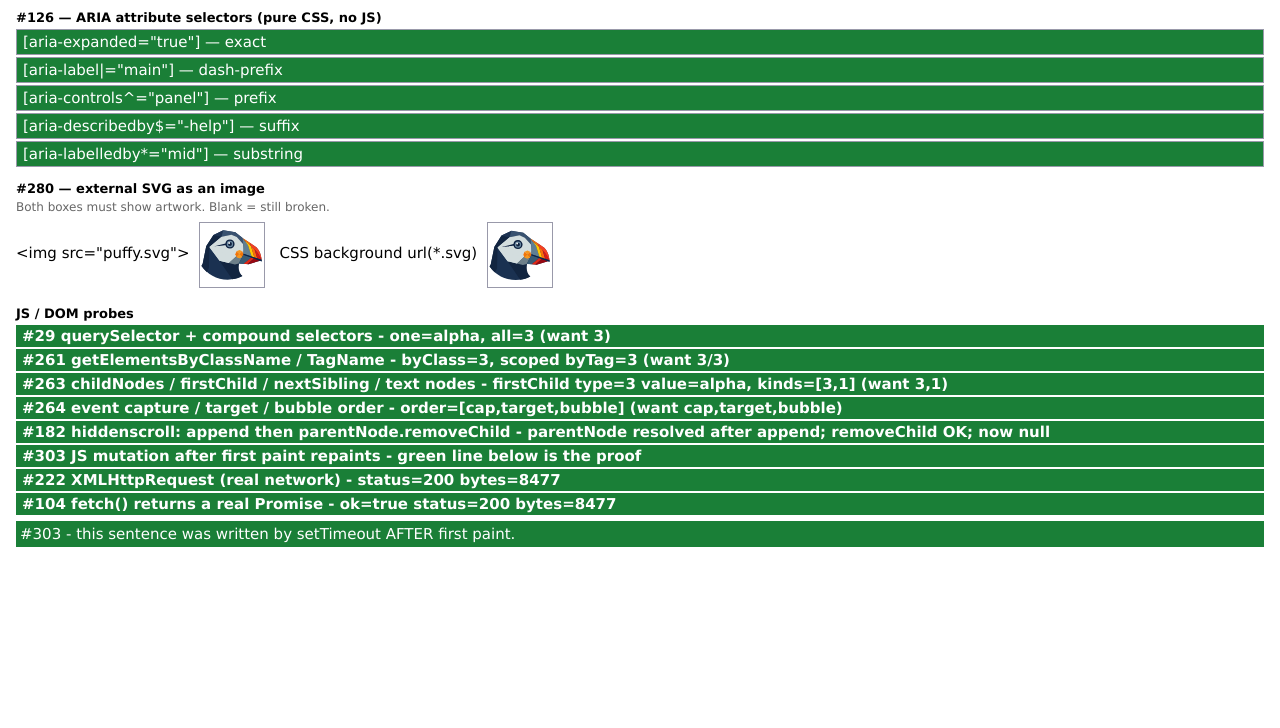
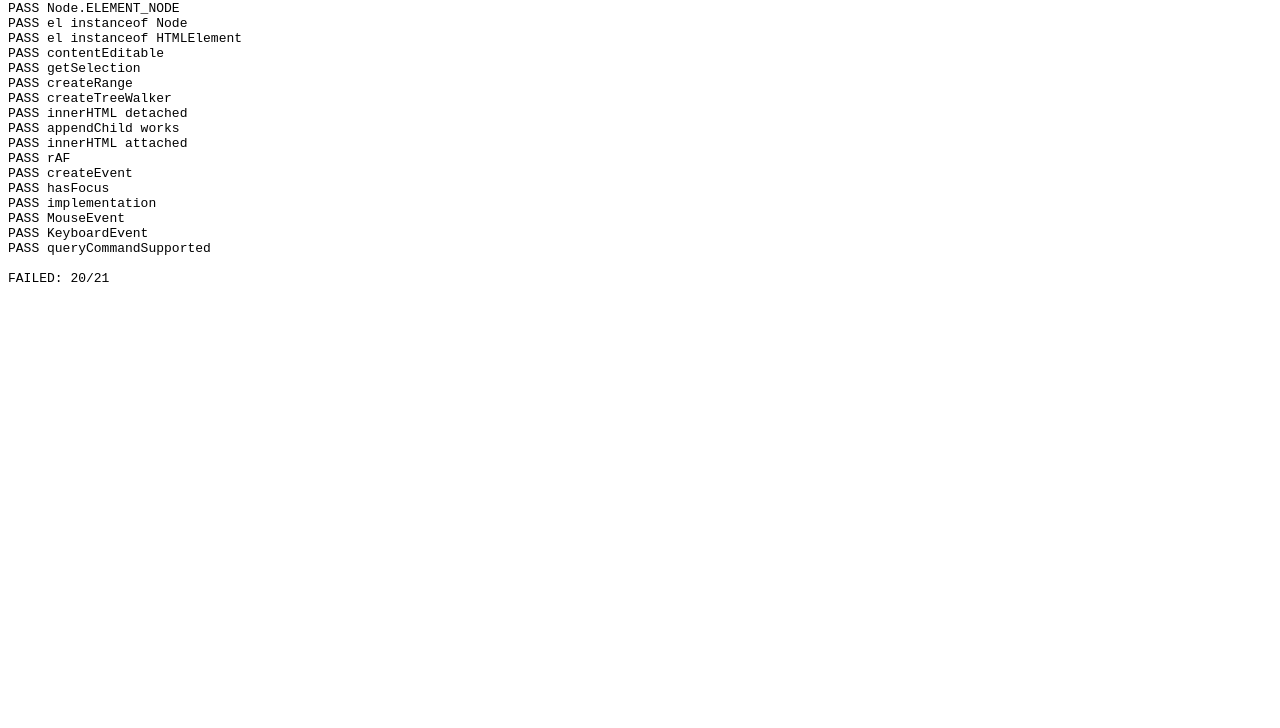
Before and after one commit to mplsllc/macsurf-web, a plain HTML site: page t.html in a window 1280 px wide. Shown: the part 72-800 px from the top of the page. Drawn offline with Linux system fonts and the light colour scheme.

Commit message:
t.html: discriminate DOM child-creation + API-shape failures with value logging (fc_null/fc_is_p/cn/kids/has/parent + typeof probes + DOMContentLoaded second pass); innerHTML tests now case-insensitive (MacSurf tagName is lowercase)

```diff
--- a/t.html
+++ b/t.html
@@ -1,206 +1,65 @@
-<!doctype html>
-<html>
-<head>
-<meta charset="utf-8">
-<title>issue-close verification (audit 2026-07-25)</title>
-<style>
-  body { font: 15px Geneva, sans-serif; margin: 16px; }
-  h1 { font-size: 18px; margin: 0 0 2px; }
-  h2 { font-size: 13px; margin: 14px 0 4px; }
-  p.n { color: #666; font-size: 12px; margin: 2px 0 8px; }
-  .r { font-weight: bold; padding: 2px 6px; display: block; margin: 2px 0; }
-  .wait { background: #ddd; color: #444; }
-  .pass { background: #1a7f37; color: #fff; }
-  .fail { background: #b3261e; color: #fff; }
-
-  /* #126 — ARIA attribute selectors. Red unless the matcher fires. */
-  .ab { padding: 3px 6px; margin: 2px 0; border: 1px solid #99a; background: #b3261e; color: #fff; }
-  #a1[aria-expanded="true"]     { background: #1a7f37; }
-  #a2[aria-label|="main"]       { background: #1a7f37; }
-  #a3[aria-controls^="panel"]   { background: #1a7f37; }
-  #a4[aria-describedby$="-help"]{ background: #1a7f37; }
-  #a5[aria-labelledby*="mid"]   { background: #1a7f37; }
-
-  /* #280 — external SVG as a CSS background */
-  /* background-size:contain is REQUIRED — puffy.svg is 1051x874 intrinsic,
-     so without it the 64px box centres on blank belly and reads as a false
-     failure (confirmed in Chrome while building this page). */
-  #svgbg { width: 64px; height: 64px; border: 1px solid #99a;
-           background: url("puffy.svg") no-repeat center;
-           background-size: contain; }
-  #svgimg { border: 1px solid #99a; }
-  .svgrow { margin: 4px 0; }
-  .svgrow span { vertical-align: top; display: inline-block; padding-top: 22px; }
-</style>
-</head>
-<body>
-<h1>Issue-close verification &mdash; audit 2026-07-25</h1>
-<p class="n">Green = the claim holds, red = it does not. One screenshot covers every row.
-Probes run inline at end of body, so nothing here depends on the window <code>load</code>
-event (MACSURF_JS_FIRE_LOAD ships OFF) and nothing calls getBoundingClientRect
-(MACSURF_JS_GEOMETRY ships OFF). The fixes997 submit/click page from last round is gone.</p>
-
-<!-- ---------------------------------------------------------------- #126 -->
-<h2>#126 &mdash; ARIA attribute selectors (pure CSS, no JS)</h2>
-<div class="ab" id="a1" aria-expanded="true">[aria-expanded="true"] &mdash; exact</div>
-<div class="ab" id="a2" aria-label="main-nav">[aria-label|="main"] &mdash; dash-prefix</div>
-<div class="ab" id="a3" aria-controls="panel-1">[aria-controls^="panel"] &mdash; prefix</div>
-<div class="ab" id="a4" aria-describedby="field-help">[aria-describedby$="-help"] &mdash; suffix</div>
-<div class="ab" id="a5" aria-labelledby="a-mid-b">[aria-labelledby*="mid"] &mdash; substring</div>
-
-<!-- ---------------------------------------------------------------- #280 -->
-<h2>#280 &mdash; external SVG as an image</h2>
-<p class="n">Both boxes must show artwork. Blank = still broken.</p>
-<div class="svgrow">
-  <span>&lt;img src="puffy.svg"&gt;&nbsp;</span>
-  <img id="svgimg" src="puffy.svg" width="64" height="64" alt="svg via img">
-  <span>&nbsp;&nbsp;CSS background url(*.svg)&nbsp;</span>
-  <div id="svgbg" style="display:inline-block"></div>
-</div>
-
-<!-- ------------------------------------------------------------ JS probes -->
-<h2>JS / DOM probes</h2>
-<div id="out"></div>
-
-<!-- #303 target: rewritten by setTimeout AFTER first paint -->
-<div id="repaint" style="padding:4px;margin-top:6px;background:#ddd">
-  #303 &mdash; if this line never changes, JS mutation did not repaint.
-</div>
-
-<!-- fixture for the DOM probes -->
-<div id="fixture" style="display:none">
-  <p class="fx">alpha</p><p class="fx">beta</p><p class="fx">gamma</p>
-</div>
-
+<!DOCTYPE html><html><head><meta charset="utf-8"><title>Tests</title></head><body>
+<pre id="r"></pre>
 <script>
-var out = document.getElementById('out');
-
-function line(id, label, cls, detail) {
-  var d = document.createElement('span');
-  d.className = 'r ' + cls;
-  d.textContent = id + '  ' + label + (detail ? '  -  ' + detail : '');
-  out.appendChild(d);
-  return d;
+var r=document.getElementById('r'),p=0,f=0;
+function T(n,fn){
+ try{var o=fn();if(o===true||o===undefined){p++;r.textContent+='PASS '+n+'\n'}
+ else{f++;r.textContent+='FAIL '+n+': '+o+'\n'}
+ console.log('LIFE TEST '+(o===true||o===undefined?'PASS ':'FAIL ')+n+' => '+((o===null)?'null':(typeof o)+':'+o));}
+ catch(e){f++;r.textContent+='FAIL '+n+': '+e.message+'\n'
+ console.log('LIFE TEST FAIL '+n+' THREW => '+e.message);}
 }
-function check(id, label, fn) {
-  var r;
-  try { r = fn(); }
-  catch (e) { line(id, label, 'fail', 'THREW: ' + e); return; }
-  line(id, label, r.ok ? 'pass' : 'fail', r.msg);
-}
-
-/* #29 - querySelector / querySelectorAll, incl. compound + descendant */
-check('#29', 'querySelector + compound selectors', function () {
-  var one  = document.querySelector('#fixture p.fx');
-  var many = document.querySelectorAll('#fixture p.fx');
-  return { ok: one !== null && many.length === 3,
-           msg: 'one=' + (one ? one.textContent : 'null') + ', all=' + many.length + ' (want 3)' };
+console.log('LIFE PAGE readyState='+document.readyState+' body='+(typeof document.body)+' bodyNull='+(document.body===null));
+T('URLSearchParams object',function(){return new URLSearchParams({k:'v'}).get('k')==='v'});
+T('URLSearchParams array',function(){return new URLSearchParams([['a','1']]).get('a')==='1'});
+T('NodeFilter.SHOW_TEXT',function(){return NodeFilter.SHOW_TEXT===4});
+T('DOMPurify.sanitize',function(){return typeof DOMPurify==='function'&&typeof DOMPurify.sanitize==='function'});
+T('Node.ELEMENT_NODE',function(){return Node.ELEMENT_NODE===1});
+T('el instanceof Node',function(){return document.createElement('div') instanceof Node});
+T('el instanceof HTMLElement',function(){return document.createElement('div') instanceof HTMLElement});
+T('contentEditable',function(){var d=document.createElement('div');return d.contentEditable==='inherit'&&(d.contentEditable='true',d.isContentEditable)});
+T('getSelection',function(){return typeof getSelection()==='object'});
+T('createRange',function(){return typeof document.createRange().setStart==='function'});
+T('createTreeWalker',function(){return typeof document.createTreeWalker==='function'});
+/* tagName case-insensitive now; the raw tagName is probed below */
+T('innerHTML detached',function(){var d=document.createElement('div');d.innerHTML='<p>hi</p>';var c=d.firstChild;return !!(c&&c.tagName&&c.tagName.toUpperCase()==='P')});
+T('appendChild works',function(){var d=document.createElement('div');var p=document.createElement('p');d.appendChild(p);return d.firstChild===p});
+T('innerHTML attached',function(){var d=document.createElement('div');document.body.appendChild(d);d.innerHTML='<p>hi</p>';var ok=!!(d.firstChild&&d.firstChild.tagName&&d.firstChild.tagName.toUpperCase()==='P');document.body.removeChild(d);return ok});
+T('rAF',function(){return typeof requestAnimationFrame==='function'});
+T('createEvent',function(){return typeof document.createEvent('MouseEvents').initMouseEvent==='function'});
+T('hasFocus',function(){return document.hasFocus()===true});
+T('implementation',function(){return typeof document.implementation.hasFeature==='function'});
+T('MouseEvent',function(){return new MouseEvent('c',{clientX:100}).clientX===100});
+T('KeyboardEvent',function(){return new KeyboardEvent('k',{key:'Enter'}).key==='Enter'});
+T('queryCommandSupported',function(){return document.queryCommandSupported('bold')===true});
+/* ---- fingerprint probes: log every value, never rely on T() ---- */
+(function(){
+var d=document.createElement('div'),p=document.createElement('p');
+d.appendChild(p);
+var fc=d.firstChild;
+console.log('LIFE PROBE append fc_null='+(fc===null)+' fc_is_p='+(fc===p)+' fc_type='+(fc?fc.nodeType:'n/a')+' fc_tag='+(fc?(fc.tagName||'?'):'n/a')+' cn='+d.childNodes.length+' kids='+d.children.length+' has='+d.hasChildNodes()+' cn0_is_p='+(d.childNodes[0]===p)+' parent_is_d='+(p.parentNode===d));
+var e=document.createElement('div');e.innerHTML='<p>hi</p>';
+var fe=e.firstChild;
+console.log('LIFE PROBE innerHTML fc_null='+(fe===null)+' fc_tag='+(fe?(fe.tagName||'?'):'n/a')+' tc='+e.textContent+' cn='+e.childNodes.length+' e2='+e.outerHTML);
+var t=document.createElement('div');t.innerHTML='hi';
+var ft=t.firstChild;
+console.log('LIFE PROBE innerHTML-text fc_null='+(ft===null)+' fc_type='+(ft?ft.nodeType:'n/a')+' tc='+t.textContent+' cn='+t.childNodes.length);
+console.log('LIFE PROBE typeof rAF='+typeof requestAnimationFrame+' cancelAF='+typeof cancelAnimationFrame+' MouseEvent='+typeof MouseEvent+' KeyboardEvent='+typeof KeyboardEvent);
+console.log('LIFE PROBE doc createEvent='+typeof document.createEvent+' hasFocus='+typeof document.hasFocus+' implementation='+typeof document.implementation+' qcs='+typeof document.queryCommandSupported+' createRange='+typeof document.createRange+' tw='+typeof document.createTreeWalker+' gs='+typeof document.getSelection);
+var ce=null;try{ce=document.createEvent('MouseEvents');}catch(err){ce='THREW '+err.message;}
+console.log('LIFE PROBE createEvent ret='+(typeof ce==='string'?ce:(typeof ce+' initME='+typeof (ce&&ce.initMouseEvent))));
+})();
+r.textContent+='\n'+(f?'FAILED':'ALL PASSED')+': '+p+'/'+(p+f);
+/* ---- second pass after DOMContentLoaded: same key checks, PROBE2 ---- */
+document.addEventListener('DOMContentLoaded',function(){
+ var d=document.createElement('div'),p=document.createElement('p');
+ d.appendChild(p);
+ var fc=d.firstChild;
+ console.log('LIFE PROBE2 readyState='+document.readyState+' append fc_null='+(fc===null)+' fc_is_p='+(fc===p)+' cn='+d.childNodes.length+' kids='+d.children.length+' has='+d.hasChildNodes()+' parent_is_d='+(p.parentNode===d));
+ var e=document.createElement('div');e.innerHTML='<p>hi</p>';
+ var fe=e.firstChild;
+ console.log('LIFE PROBE2 innerHTML fc_null='+(fe===null)+' fc_tag='+(fe?(fe.tagName||'?'):'n/a')+' tc='+e.textContent+' cn='+e.childNodes.length);
+ console.log('LIFE PROBE2 typeof rAF='+typeof requestAnimationFrame+' MouseEvent='+typeof MouseEvent+' KeyboardEvent='+typeof KeyboardEvent+' qcs='+typeof document.queryCommandSupported+' hasFocus='+typeof document.hasFocus);
 });
-
-/* #261 - getElementsByClassName / getElementsByTagName, incl. element-scoped */
-check('#261', 'getElementsByClassName / TagName', function () {
-  var byClass = document.getElementsByClassName('fx');
-  var byTag   = document.getElementById('fixture').getElementsByTagName('p');
-  return { ok: byClass.length === 3 && byTag.length === 3,
-           msg: 'byClass=' + byClass.length + ', scoped byTag=' + byTag.length + ' (want 3/3)' };
-});
-
-/* #263 - non-element traversal + real text nodes */
-check('#263', 'childNodes / firstChild / nextSibling / text nodes', function () {
-  var p = document.querySelector('#fixture p.fx');
-  var t = p.firstChild;
-  var host = document.createElement('div');
-  host.appendChild(document.createTextNode('one'));
-  host.appendChild(document.createElement('b'));
-  var kinds = [];
-  for (var n = host.firstChild; n; n = n.nextSibling) kinds.push(n.nodeType);
-  return { ok: !!t && t.nodeType === 3 && t.nodeValue === 'alpha' && kinds.join(',') === '3,1',
-           msg: 'firstChild type=' + (t ? t.nodeType : '?') + ' value=' + (t ? t.nodeValue : '?') +
-                ', kinds=[' + kinds.join(',') + '] (want 3,1)' };
-});
-
-/* #264 - capture -> target -> bubble ordering through a real dispatch */
-check('#264', 'event capture / target / bubble order', function () {
-  var order = [];
-  var outer = document.createElement('div');
-  var inner = document.createElement('span');
-  outer.appendChild(inner);
-  document.body.appendChild(outer);
-  outer.addEventListener('click', function () { order.push('cap'); }, true);
-  inner.addEventListener('click', function () { order.push('target'); }, false);
-  outer.addEventListener('click', function () { order.push('bubble'); }, false);
-  var ev;
-  if (document.createEvent) { ev = document.createEvent('MouseEvents'); ev.initEvent('click', true, true); }
-  else { ev = new Event('click', { bubbles: true }); }
-  inner.dispatchEvent(ev);
-  document.body.removeChild(outer);
-  return { ok: order.join(',') === 'cap,target,bubble',
-           msg: 'order=[' + order.join(',') + '] (want cap,target,bubble)' };
-});
-
-/* #182 - XenForo preamble hiddenscroll: append, read parentNode, removeChild */
-check('#182', 'hiddenscroll: append then parentNode.removeChild', function () {
-  var b = document.createElement('div');
-  b.style.width = '100px'; b.style.height = '100px'; b.style.overflow = 'scroll';
-  document.body.appendChild(b);
-  var pn = b.parentNode;
-  if (!pn) return { ok: false, msg: 'parentNode was NULL right after appendChild' };
-  pn.removeChild(b);
-  return { ok: b.parentNode === null,
-           msg: 'parentNode resolved after append; removeChild OK; now ' + b.parentNode };
-});
-
-/* #303 - a mutation after first paint must repaint (reconvert no longer fenced) */
-(function () {
-  var d = line('#303', 'JS mutation after first paint repaints', 'wait', 'pending...');
-  setTimeout(function () {
-    var t = document.getElementById('repaint');
-    t.textContent = '#303 - this sentence was written by setTimeout AFTER first paint.';
-    t.style.background = '#1a7f37';
-    t.style.color = '#fff';
-    d.className = 'r pass';
-    d.textContent = '#303  JS mutation after first paint repaints  -  green line below is the proof';
-  }, 400);
-})();
-
-/* #222 - real XMLHttpRequest over the network */
-(function () {
-  var d = line('#222', 'XMLHttpRequest (real network)', 'wait', 'pending...');
-  try {
-    var x = new XMLHttpRequest();
-    x.open('GET', 'puffy.svg', true);
-    x.onreadystatechange = function () {
-      if (x.readyState !== 4) return;
-      var n = x.responseText ? x.responseText.length : 0;
-      d.className = 'r ' + (x.status === 200 && n > 0 ? 'pass' : 'fail');
-      d.textContent = '#222  XMLHttpRequest (real network)  -  status=' + x.status + ' bytes=' + n;
-    };
-    x.send();
-  } catch (e) {
-    d.className = 'r fail';
-    d.textContent = '#222  XMLHttpRequest  -  THREW: ' + e;
-  }
-})();
-
-/* #104 - fetch() as a real Promise over the network */
-(function () {
-  var d = line('#104', 'fetch() returns a real Promise', 'wait', 'pending...');
-  if (typeof fetch !== 'function') {
-    d.className = 'r fail';
-    d.textContent = '#104  fetch()  -  NOT A FUNCTION';
-    return;
-  }
-  fetch('puffy.svg').then(function (r) {
-    return r.text().then(function (t) {
-      d.className = 'r ' + (r.ok && t.length > 0 ? 'pass' : 'fail');
-      d.textContent = '#104  fetch() returns a real Promise  -  ok=' + r.ok +
-                      ' status=' + r.status + ' bytes=' + t.length;
-    });
-  })['catch'](function (e) {
-    d.className = 'r fail';
-    d.textContent = '#104  fetch()  -  REJECTED: ' + e;
-  });
-})();
 </script>
-</body>
-</html>
+</body></html>
```
